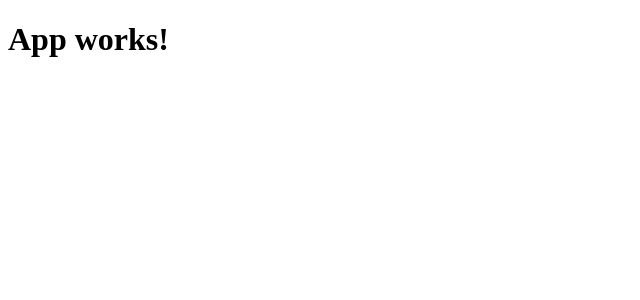
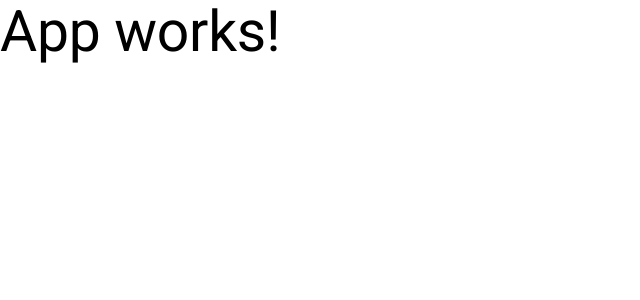
Before and after one commit to IldoRamos/helpdesk-front-angular, an Angular app: page / in a window 1280 px wide. Shown: the top 300 px of the page, without its empty margins (0-640 px from the left). Built offline with nearby package versions, Linux system fonts and the light colour scheme.

Commit message:
inclusão de angular material no projeto

```diff
--- a/angular.json
+++ b/angular.json
@@ -57,6 +57,7 @@
               }
             ],
             "styles": [
+              "@angular/material/prebuilt-themes/azure-blue.css",
               "src/styles.css"
             ],
             "scripts": [],
--- a/package.json
+++ b/package.json
@@ -11,10 +11,12 @@
   "private": true,
   "dependencies": {
     "@angular/animations": "^18.2.0",
+    "@angular/cdk": "^18.2.0",
     "@angular/common": "^18.2.0",
     "@angular/compiler": "^18.2.0",
     "@angular/core": "^18.2.0",
     "@angular/forms": "^18.2.0",
+    "@angular/material": "^18.2.0",
     "@angular/platform-browser": "^18.2.0",
     "@angular/platform-browser-dynamic": "^18.2.0",
     "@angular/platform-server": "^18.2.0",
--- a/src/app/app.module.ts
+++ b/src/app/app.module.ts
@@ -3,6 +3,7 @@
 
 import { AppRoutingModule } from './app-routing.module';
 import { AppComponent } from './app.component';
+import { provideAnimationsAsync } from '@angular/platform-browser/animations/async';
 
 @NgModule({
   declarations: [
@@ -13,7 +14,8 @@
     AppRoutingModule
   ],
   providers: [
-    provideClientHydration()
+    provideClientHydration(),
+    provideAnimationsAsync()
   ],
   bootstrap: [AppComponent]
 })
--- a/src/index.html
+++ b/src/index.html
@@ -6,8 +6,10 @@
   <base href="/">
   <meta name="viewport" content="width=device-width, initial-scale=1">
   <link rel="icon" type="image/x-icon" href="favicon.ico">
+  <link href="https://fonts.googleapis.com/css2?family=Roboto:wght@300;400;500&display=swap" rel="stylesheet">
+  <link href="https://fonts.googleapis.com/icon?family=Material+Icons" rel="stylesheet">
 </head>
-<body>
+<body class="mat-typography">
   <app-root></app-root>
 </body>
 </html>
--- a/src/styles.css
+++ b/src/styles.css
@@ -1 +1,4 @@
 /* You can add global styles to this file, and also import other style files */
+
+html, body { height: 100%; }
+body { margin: 0; font-family: Roboto, "Helvetica Neue", sans-serif; }
```
Also changed, not shown: 1 other file (tests, documents, lock files or other folders).
